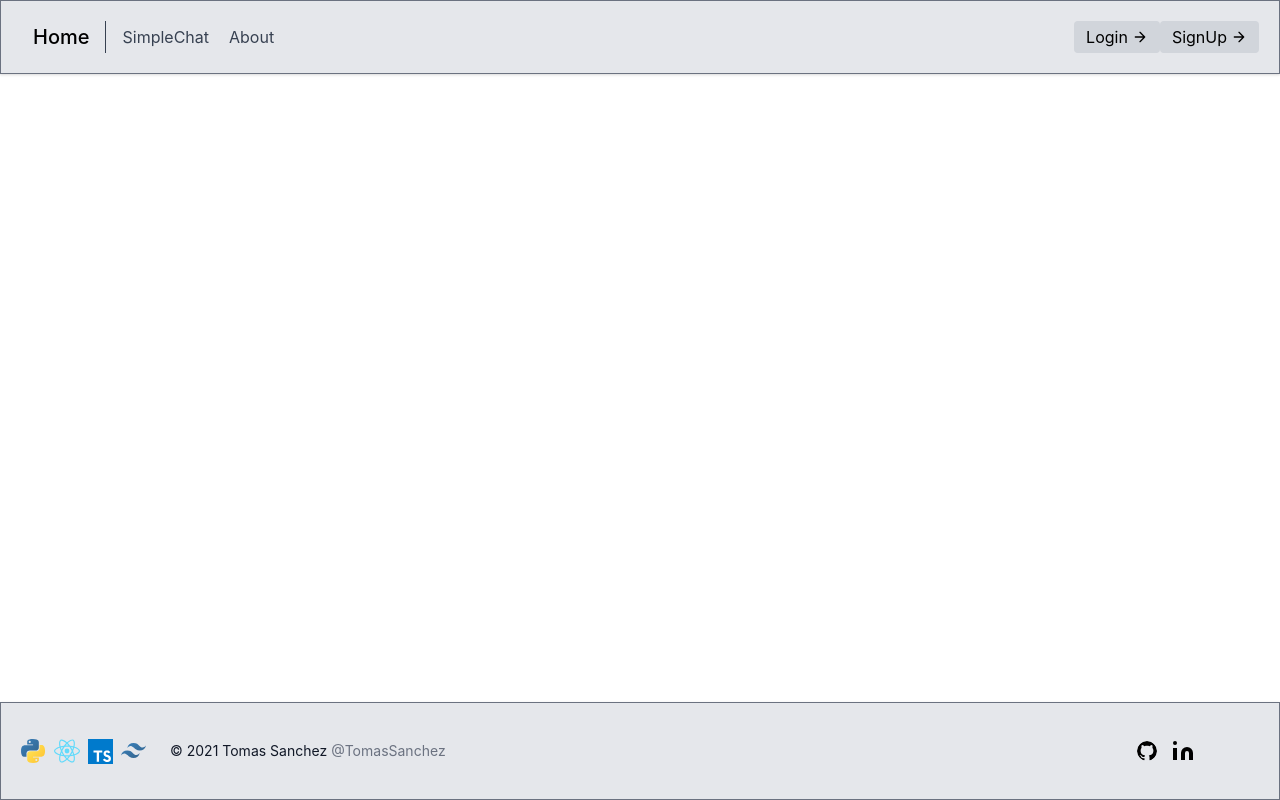
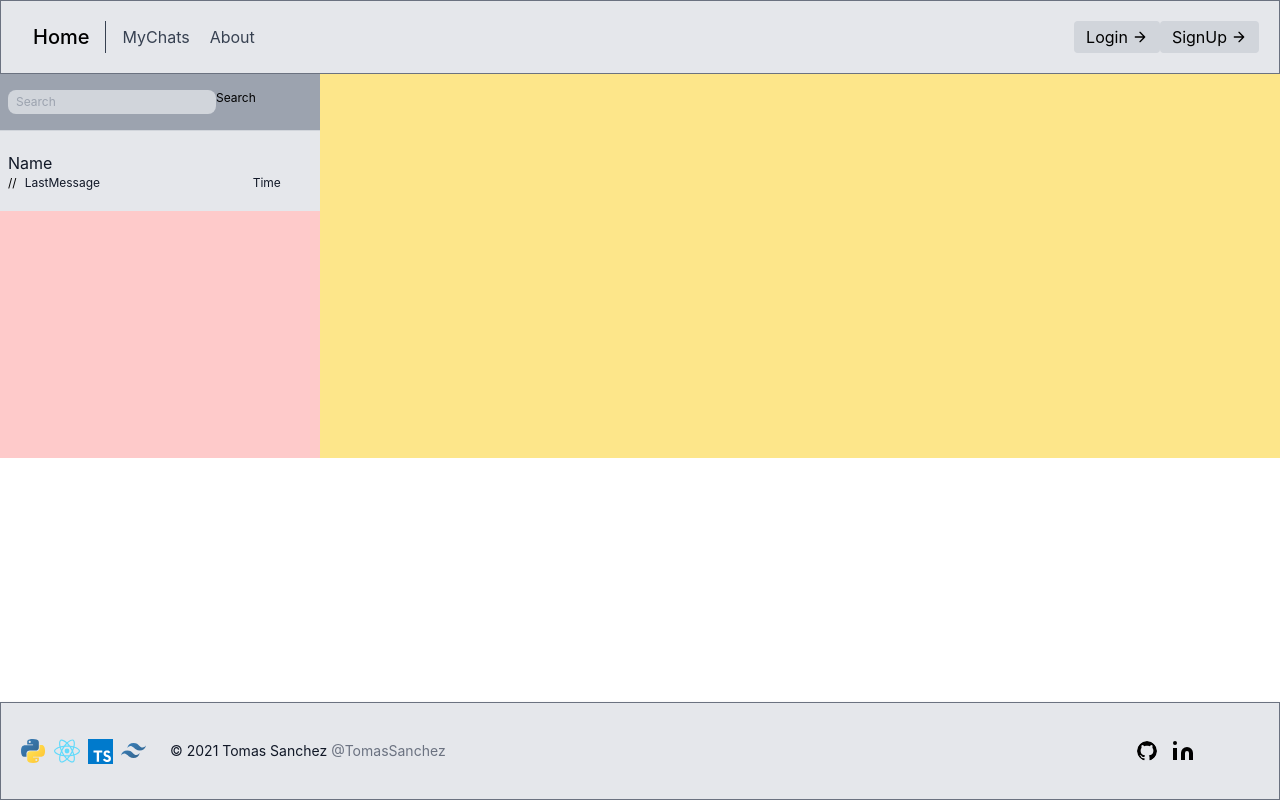
Before and after one commit to TomasSanchez/Django_ChatApp, a React (Create React App) app in the folder frontend/: page /chat in a window 1280 px wide. Built offline with nearby package versions, Linux system fonts and the light colour scheme; no server answers.

Commit message:
1.3.01
Basic layout of whastapp clone for full chat functionality

```diff
--- a/frontend/src/App.tsx
+++ b/frontend/src/App.tsx
@@ -18,7 +18,7 @@ const App = () => {
 						<div className='flex mx-auto flex-wrap -m-2 justify-center'>
 							<p className='text-center mx-auto mb-2'>
 								Log In to create rooms and have chats with saving messages and basic functionallity.{" "}
-								<br /> Or enter a public room where anyone can join and send messages.
+								<br /> Or enter a generic public room where anyone can join and send messages.
 							</p>
 							{/* <div className='p-2 w-1/2'>
 								<div className='relative'>
--- a/frontend/src/Chat.tsx
+++ b/frontend/src/Chat.tsx
@@ -2,12 +2,14 @@ import { useEffect, useState, useContext } from "react";
 import { w3cwebsocket as W3CWebSocket } from "websocket";
 import { useParams } from "react-router-dom";
 import { ContextAuth } from "./context/AuthContext";
+import { useHistory } from "react-router-dom";
 
 const Chat = () => {
 	const { isLogedIn, current_logged_user } = useContext(ContextAuth);
 	const [input, setInput] = useState<string>("");
 	const [client, setClient] = useState<W3CWebSocket>();
 	const { id } = useParams<{ id: string }>();
+	const history = useHistory();
 	// const [messages, setMessages] = useState([
 	// 	{ text: "1mas vale", author: "" },
 	// 	{ text: "2Hola como estas", author: "" },
@@ -19,10 +21,6 @@ const Chat = () => {
 		setClient(client);
 		// eslint-disable-next-line
 	}, []);
-
-	if (!isLogedIn) {
-		// gotohome
-	}
 
 	if (client) {
 		client.onopen = () => {
@@ -46,45 +44,47 @@ const Chat = () => {
 	const handleClose = () => {
 		client!.close();
 	};
-
-	return (
-		<div>
-			<section className='text-gray-600 body-font'>
-				<div className='container mx-auto flex flex-col px-5 py-24 justify-center items-center'>
-					<div className='text-left flex justify-start '>
-						<h2 className='text-3xl'>Chat</h2>
+	// !isLogedIn
+	return false ? (
+		<div className='container mx-auto w-2/3 bg-gray-200 text-gray-800'>
+			<div>Log In to view your chats!</div>
+		</div>
+	) : (
+		// Start of left container
+		<div className='flex flex-row'>
+			<div className='container h-96 w-1/3 bg-red-200  m-auto flex flex-col'>
+				<div className=' hidden sm:flex flex-row text-xs bg-gray-400 px-2 py-4 align-middle justify-start'>
+					{" "}
+					<div className='flex '>
+						<input
+							className='flex rounded-lg bg-gray-300 px-2 py-1 text-gray-900'
+							type='text'
+							placeholder='Search'
+						/>
 					</div>
-					<div className='w-full md:w-2/3 flex flex-col mb-16 items-center text-center'>
-						{/* <div className='sm:h-96 bg-purple-200 border-2 border-black flex-col-reverse overflow-y-scroll flex w-full h-96'>
-							{messages.map((message: any) => (
-								<div className='flex items-start'>{message.text}</div>
-							))}
-						</div> */}
-						<div className='flex w-full justify-center items-end'>
-							<div className='relative mr-4 lg:w-full xl:w-1/2 w-2/4 md:w-full text-left mt-9'>
-								<input
-									type='text'
-									id='hero-field'
-									name='hero-field'
-									className='w-full bg-gray-100 bg-opacity-50 rounded focus:ring-2 focus:ring-green-200 focus:bg-transparent border border-gray-300 focus:border-green-500 text-base outline-none text-gray-700 py-1 px-3 leading-8 transition-colors duration-200 ease-in-out'
-									value={input}
-									onChange={(e) => setInput(e.target.value)}
-								/>
+					<button className='hover:text-gray-800 hover:underline align-middle flex'>Search</button>
+				</div>
+				{/* Start of map */}
+				<div className='flex border-t border-gray-300 px-2 py-5 bg-gray-200 hover:bg-gray-300'>
+					<div className='flex flex-col' style={{ width: "-webkit-fill-available" }}>
+						<p className='text-gray-900 '>Name</p>
+						<div className=' flex flex-row text-xs'>
+							<div className='mr-2'>
+								<p>//</p>
 							</div>
-							<button
-								onClick={() => handleSubmit(input)}
-								className='inline-flex text-white bg-green-500 border-0 py-2 px-6 focus:outline-none hover:bg-green-600 rounded text-lg'>
-								{">"}
-							</button>
-							<button
-								onClick={() => handleClose()}
-								className='inline-flex text-white bg-green-500 border-0 py-2 px-6 focus:outline-none hover:bg-green-600 rounded text-lg'>
-								Close
-							</button>
+							<div className='flex text-gray-900 w-3/4'>
+								<p>LastMessage</p>
+							</div>
+							<div className=' sm:block hidden text-gray-900 '>
+								<p>Time</p>
+							</div>
 						</div>
 					</div>
 				</div>
-			</section>
+				{/* end of map */}
+			</div>
+			{/* Start of the right container */}
+			<div className='container h-96 bg-yellow-200 w-full m-auto flex'></div>
 		</div>
 	);
 };
--- a/frontend/src/SimpleChat.tsx
+++ b/frontend/src/SimpleChat.tsx
@@ -1,6 +1,12 @@
 import { SyntheticEvent, useEffect, useState } from "react";
 import { w3cwebsocket as W3CWebSocket } from "websocket";
 import { useLocation } from "react-router-dom";
+
+type messageType = {
+	key: number;
+	text: string;
+	author: string;
+};
 
 const SimpleChat = () => {
 	const [input, setInput] = useState("");
@@ -18,7 +24,7 @@ const SimpleChat = () => {
 	const search = useLocation().search;
 	const displayName = new URLSearchParams(search).get("display_name");
 
-	const updateMessages = (message: any) => {
+	const updateMessages = (message: messageType) => {
 		setMessages((prevMessages) => [message, ...prevMessages]);
 		setKeyNmbr((prev) => prev + 1);
 	};
@@ -81,7 +87,7 @@ const SimpleChat = () => {
 					</div>
 					<div className='w-full md:w-3/4 flex mb-16 flex-col'>
 						<div className='sm:h-96 bg-purple-200 border-2 border-black flex-col-reverse rounded-lg overflow-y-auto w-full flex h-96 pb-2'>
-							{messages.map((message: any) => (
+							{messages.map((message: messageType) => (
 								<div
 									key={message.key}
 									className={`flex flex-grow-1 ${
--- a/frontend/src/components/Navbar.tsx
+++ b/frontend/src/components/Navbar.tsx
@@ -32,9 +32,12 @@ const Navbar = () => {
 							<span className='ml-3 text-xl'>Home</span>
 						</a>
 						<nav className='md:mr-auto md:ml-4 md:py-1 md:pl-4 md:border-l md:border-gray-700	flex flex-wrap items-center text-base justify-center'>
-							<a href='/simplechat' className='mr-5 hover:text-black text-gray-700'>
-								SimpleChat
-							</a>
+							{/* isLogedIn */}
+							{true && (
+								<a href='/chat' className='mr-5 hover:text-black text-gray-700'>
+									MyChats
+								</a>
+							)}
 							<a href='/about' className='mr-5 hover:text-black text-gray-700'>
 								About
 							</a>
--- a/frontend/src/index.tsx
+++ b/frontend/src/index.tsx
@@ -18,7 +18,7 @@ ReactDOM.render(
 			<Switch>
 				<Route exact path='/' component={App} />
 				<Route exact path='/chat/public' component={SimpleChat} />
-				<Route exact path='/chat/:id' component={Chat} />
+				<Route exact path='/chat' component={Chat} />
 				<Route exact path='/login' component={Login} />
 				<Route exact path='/signup' component={Signup} />
 				<Route exact path='/about' component={About} />
```
